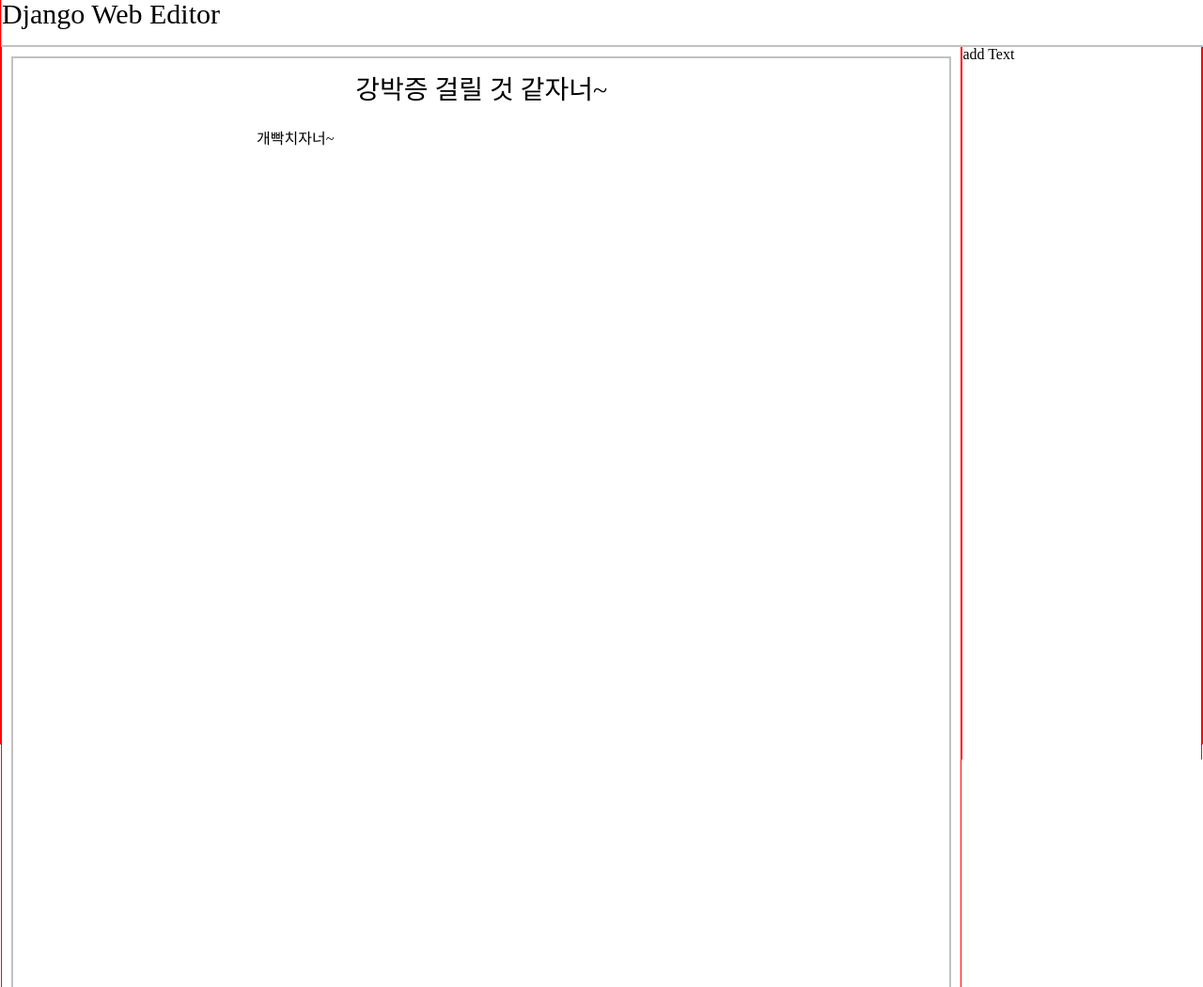
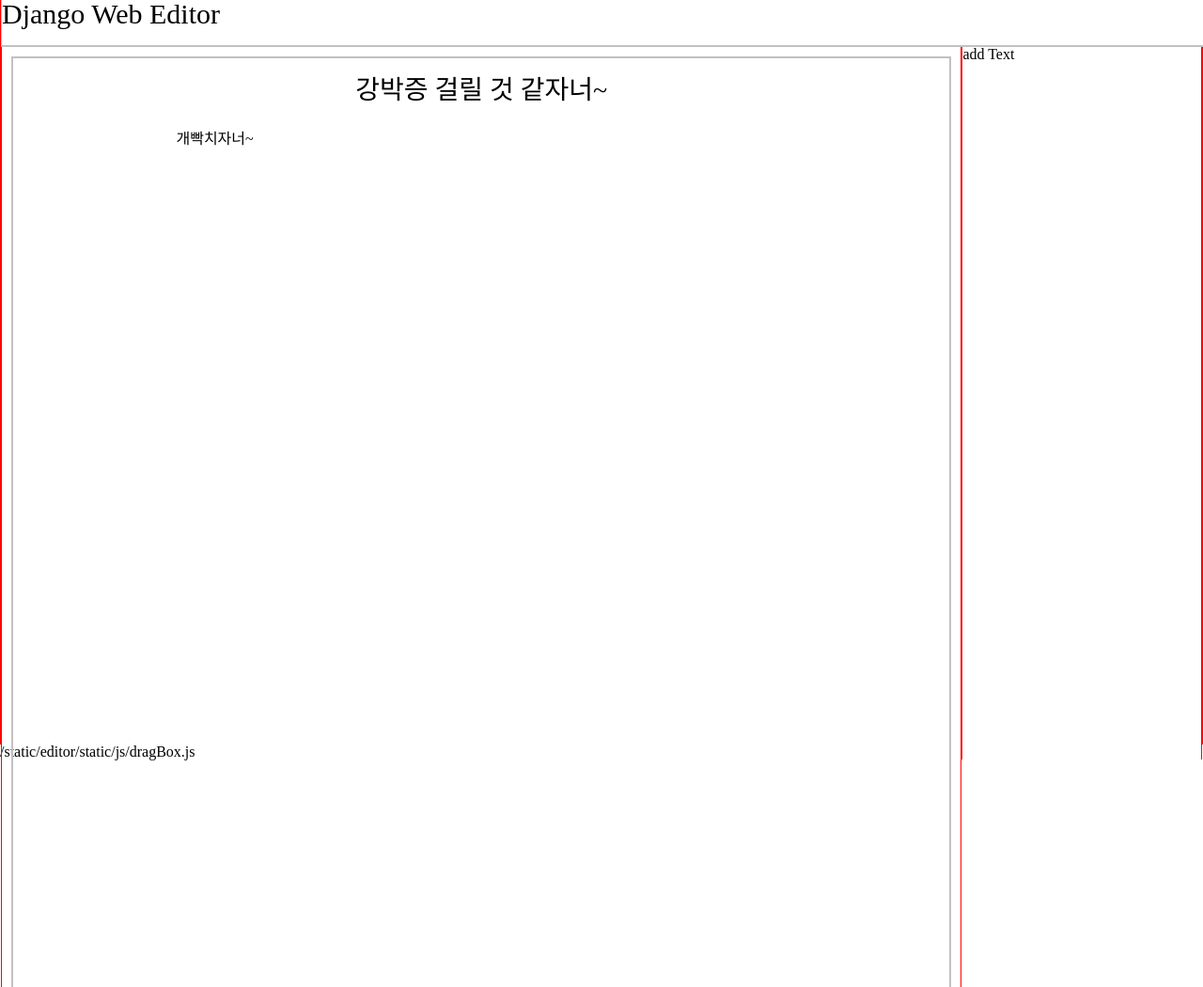
Before and after one commit to dbwodlf3/DjangoWebEditor, a Django app: page /editor/ in a window 1280 px wide. Shown: the top 1050 px of the page at 94% size. Run offline with Django 3.2, Linux system fonts and the light colour scheme.

Commit message:
changed class name and added clickHandle Events

```diff
--- a/DjangoWebEditor/settings.py
+++ b/DjangoWebEditor/settings.py
@@ -119,3 +119,4 @@ USE_TZ = True
 # https://docs.djangoproject.com/en/1.11/howto/static-files/
 
 STATIC_URL = '/static/'
+STATIC_ROOT = 'static'
--- a/DjangoWebEditor/urls.py
+++ b/DjangoWebEditor/urls.py
@@ -15,8 +15,10 @@ Including another URLconf
 """
 from django.conf.urls import url,include
 from django.contrib import admin
+from django.conf.urls.static import static
+from django.conf import settings
 
 urlpatterns = [
     url(r'^admin/', admin.site.urls),
-    url(r'^editor/', include('editor.urls'))
+    url(r'^editor/', include('editor.urls')),
 ]
--- a/editor/templates/editor/css.html
+++ b/editor/templates/editor/css.html
@@ -165,14 +165,18 @@ ul {
 
 .dragHandle{
 	text-align:center;
+	margin-bottom:10px;
 }
-.selectHandle{
+.clickHandle{
 	display:inline-block;
-	min-width:50%;
-	margin-top:10px;
+	min-width:70%;
+	padding:10px;
 }
 .dataNode{
+	display:inline-block;
 	text-align:left;
+	min-width:100%;
+	cursor:text;
 }
 
 /****
@@ -188,4 +192,9 @@ ul {
 .selected{
 	background-color:rgba(0,0,0,0.1);
 }
+.selectHandleCatch{
+	background: blue;
+	box-sizing: border-box;
+	cursor: pointer;
+}
 </style>
--- a/editor/templates/editor/javascript.html
+++ b/editor/templates/editor/javascript.html
@@ -1,9 +1,8 @@
 <script>
 //Select
-//selectObj 와, b라는 변수에 의존적임. selectObj는, drag효과를 낼 HTML DIV 태그.
-//b는, drag가 될 영역. selectObj는, b라는 태그 안에 있어야함.
-//또, selectObj어ㅏ, b는 CSS layout에 의존적임.
-
+//selectDiv 와, b라는 변수에 의존적임. selectDiv는, drag효과를 낼 HTML DIV 태그.
+//writingBoard는, drag가 될 영역. selectDiv는, writingBoard라는 태그 안에 있어야함.
+//또, selectDiv와, writingBoard는 CSS layout에 의존적임.
 class Select
 {
 	constructor(writingBoard,writingLapping){
@@ -18,7 +17,7 @@ class Select
 		this.x, this.y;
 		this.x2, this.y2;
 		this.condition;
-		this.selectObj = document.getElementById("selectDiv")
+		this.selectDiv = document.getElementById("selectDiv")
 		this.selectedObjs = null;
 	}
 
@@ -30,28 +29,31 @@ class Select
 	}
 
 
-	selectMove(event){
-		if (this.condition){
-		this.selectObj.style = null;
-		this.selectObj.style.display = "inline-block";
-		this.selectObj.style.border = "2px solid #0047AB";
+	selectMove(event)
+	{
+		if (this.condition)
+		{
+			var sd = this.selectDiv;
+			sd.style = null;
+			sd.style.display = "inline-block";
+			sd.style.border = "2px solid #0047AB";
 			this.x2 = event.pageX;
 			this.y2 = event.pageY - 50; //위와 같은 문제.
 			var dx = this.x2-this.x;
 			var dy = this.y2-this.y;
 			if(dx<0){
-			this.selectObj.style.left = this.x2;
-			this.selectObj.style.width = -dx;
+				sd.style.left = this.x2;
+				sd.style.width = -dx;
 			}else{
-			this.selectObj.style.left = this.x;
-			this.selectObj.style.width = dx;
+				sd.style.left = this.x;
+				sd.style.width = dx;
 			}
 			if(dy<0){
-			this.selectObj.style.top = this.y2;
-			this.selectObj.style.height = -dy;
+				sd.style.top = this.y2;
+				sd.style.height = -dy;
 			}else{
-			this.selectObj.style.top = this.y;
-			this.selectObj.style.height = dy;
+				sd.style.top = this.y;
+				sd.style.height = dy;
 			}
 		}
 	}
@@ -59,8 +61,8 @@ class Select
 
 	selectEnd(event){
 		this.condition = false;
-		this.selectObj.style.display = "none";
-		this.selectObj.style = null;
+		this.selectDiv.style.display = "none";
+		this.selectDiv.style = null;
 	}
 
 
@@ -125,6 +127,7 @@ class Select
 			var w = document.getElementById("writingLapping");
 			this.selectStart(event);
 			this.unSelect(w.childNodes);
+			this.selectedObjs = null;
 		});
 	this.writingBoard.addEventListener("mousemove", (event) =>
 		{
@@ -132,7 +135,8 @@ class Select
 			var w = document.getElementById("writingLapping");
 			this.selectMove(event);
 			this.unSelect(w.childNodes);
-			this.select(this.collisionDetection());
+			this.selectedObjs = this.collisionDetection();
+			this.select(this.selectedObjs);
 			}
 		});
 	this.writingBoard.addEventListener("mouseup", (event)=>
@@ -148,8 +152,20 @@ w = d.getElementById("writingBoard");
 w2 = d.getElementById("writingLapping");
 Selection = new Select(w,w2);
 Selection.run();
+</script>
 
-</script>
+
+
+
+
+
+
+
+
+
+
+
+
 
 
 
@@ -177,8 +193,6 @@ class editorObj
 		if (props == null){
 			this.props = {};
 		}
-		this.state.id = editorObj.lastId;
-		editorObj.lastId++;
 	}
 
 
@@ -192,15 +206,22 @@ class editorObj
 	}
 	createElement(DOMObj){
 	this.setState({dragHandleNode:document.createElement("div")});
-	this.setState({selectHandleNode:document.createElement("div")});
+	this.setState({clickHandleNode:document.createElement("div")});
 	this.setState({dataNode:document.createElement("div")});
 
 	this.state.dragHandleNode.setAttribute("class","dragHandle disable-select");
-	this.state.selectHandleNode.setAttribute("class","selectHandle disable-select");
+	this.state.clickHandleNode.setAttribute("class","clickHandle disable-select");
 	this.state.dataNode.setAttribute("class","dataNode");
 
-	this.state.dragHandleNode.appendChild(this.state.selectHandleNode).appendChild(this.state.dataNode);
+
+
+	this.state.dragHandleNode.appendChild(this.state.clickHandleNode).appendChild(this.state.dataNode);
 	DOMObj.appendChild(this.state.dragHandleNode);
+
+	//이벤트 추가
+	this.state.clickHandleNode.addEventListener("mouseover", clickHandleEventEnter);
+
+	this.state.clickHandleNode.addEventListener("mouseout", clickHandleEventOut);
 	}
 }
 
@@ -236,12 +257,42 @@ function addText(){
 document.getElementById("addText").addEventListener("click",addText);
 </script>
 
-<script>
-
-//collision detection by narrow phase.
 
 
 
+
+
+
+
+
+
+
+
+
+
+<script>
+
+//editorObjs switching....!
+function change(A,B){
+
+}
+//editorObjs, ClickHandle.
+function clickHandleEventEnter(event){
+	if(event.target == event.currentTarget){
+	event.currentTarget.style.cursor = "-webkit-grab"
+	event.currentTarget.style.boxShadow = "inset 0 0 10px #000000"
+	}
+	else{
+	event.currentTarget.style.cursor = "default"
+	console.log(event.currentTarget)
+	event.currentTarget.style.boxShadow = ""
+	}
+}
+function clickHandleEventOut(event){
+		event.currentTarget.style.cursor = "default"
+		console.log(event.currentTarget)
+		event.currentTarget.style.boxShadow = ""
+}
 // test code..
 for(i in [...Array(50).keys()]){addText();}
 </script>
--- a/editor/templates/editor/layout.html
+++ b/editor/templates/editor/layout.html
@@ -1,3 +1,4 @@
+{% load static %}
 <html lang="ko">
 	<head>
 		<meta charset="utf-8">
@@ -6,21 +7,32 @@
 	<div class="container disable-select" id="headerMenu">
 		<h1>Django Web Editor</h1>
 	</div>
+
 	<div class="container disable-select" id="writingBoard">
+
 		<div id="selectDiv">
 		</div>
+
 		<div class="boardLapping disable-select" id="writingLapping">
+
 			<div id="titleBar">
 				강박증 걸릴 것 같자너~
 			</div>
+
 			<div class="dragHandle disable-select" draggable="true">
-				<div class="selectHandle disable-select">
+
+				<div class="clickHandle disable-select">
+
 					<div class="dataNode" contenteditable="true">
 						개빡치자너~
 					</div>
+
 				</div>
+
 			</div>
+
 		</div>
+
 	</div>
 
 	<div class="container disable-select" id="sideBar">
@@ -31,3 +43,4 @@
 
 		{% include "editor/css.html" %} <!-- 추후, 수정이 필요한 부분.-->
 		{% include "editor/javascript.html" %} <!-- 추후, 수정이 필요한 부분. -->
+		{% static "editor/static/js/dragBox.js" %}
```
Also changed, not shown: editor/templates/editor/temp.txt (added, +19 -0 lines), editor/static/js/dragBox.js (added). Lines whose indentation alone changed are shown as unchanged.
